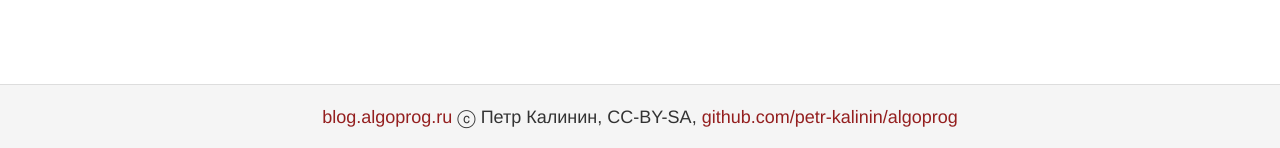
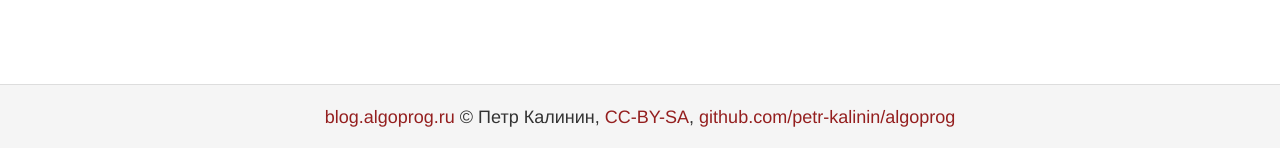
Before and after one commit to petr-kalinin/algoprog-blog, a Jekyll site: the page built from index.html, in a window 1280 px wide. Shown: the part 749-897 px from the top of the page. Built offline with Jekyll 4.4.1, drawn with Linux system fonts in a browser that asks for light colours.

Commit message:
Slightly changes footer atc

```diff
--- a/_layouts/default.html
+++ b/_layouts/default.html
@@ -42,7 +42,7 @@
     <div class="wrapper-footer">
       <div class="container">
         <footer class="footer">
-          <a href="//blog.algoprog.ru">blog.algoprog.ru</a> ⓒ Петр Калинин, CC-BY-SA, <a href="//github.com/petr-kalinin/algoprog">github.com/petr-kalinin/algoprog</a>
+          <a href="//blog.algoprog.ru">blog.algoprog.ru</a> © Петр Калинин, <a href="https://creativecommons.org/licenses/by-sa/4.0/">CC-BY-SA</a>, <a href="//github.com/petr-kalinin/algoprog">github.com/petr-kalinin/algoprog</a>
         </footer>
       </div>
     </div>
--- a/style.scss
+++ b/style.scss
@@ -23,7 +23,7 @@ html, body {
 
 body {
 	background: $white;
-  font: 18px/1.4 $helvetica;
+  font: 18px/1.4 $helveticaNeue;
   color: $darkGray;
 }
 
```
